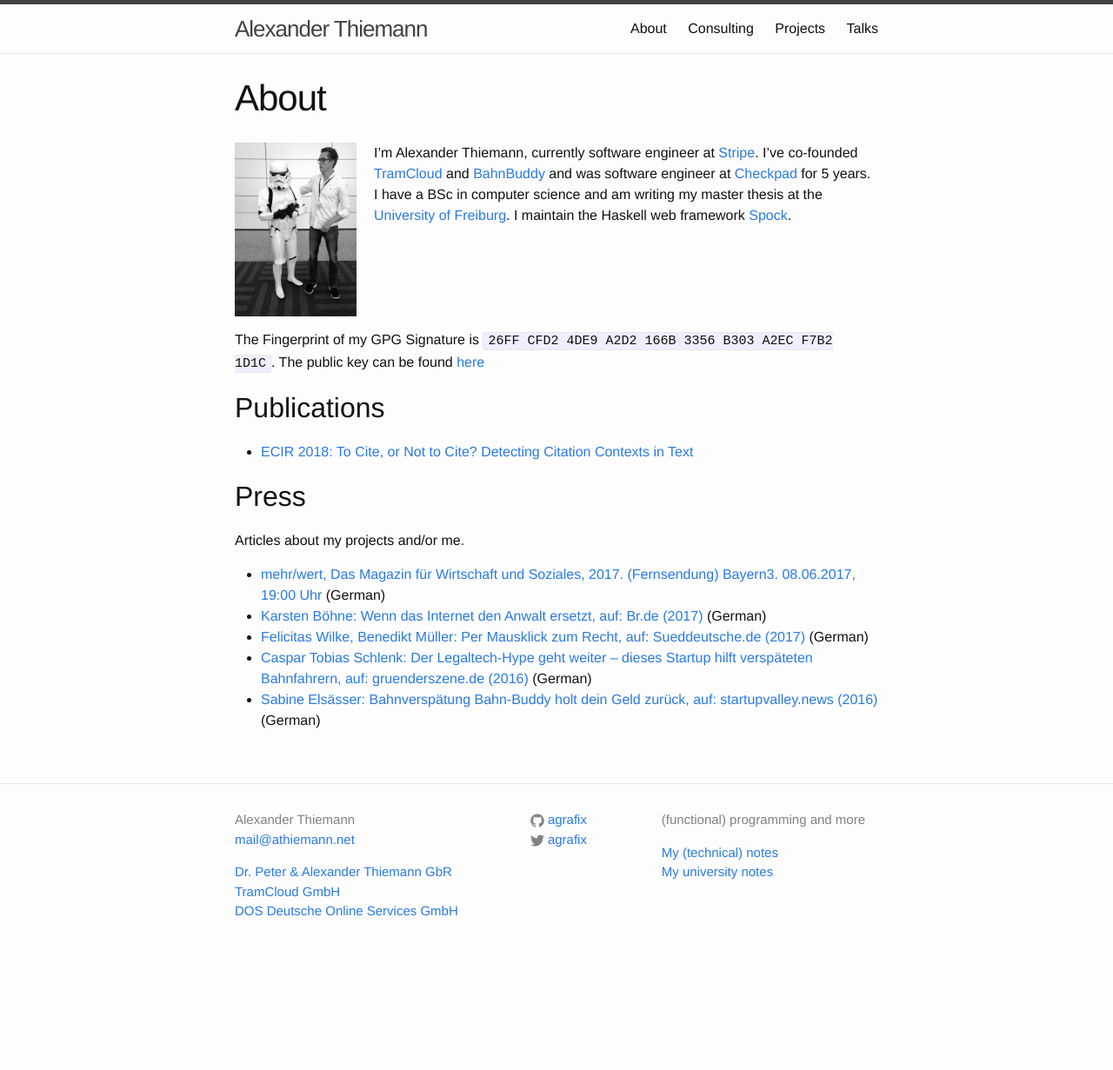
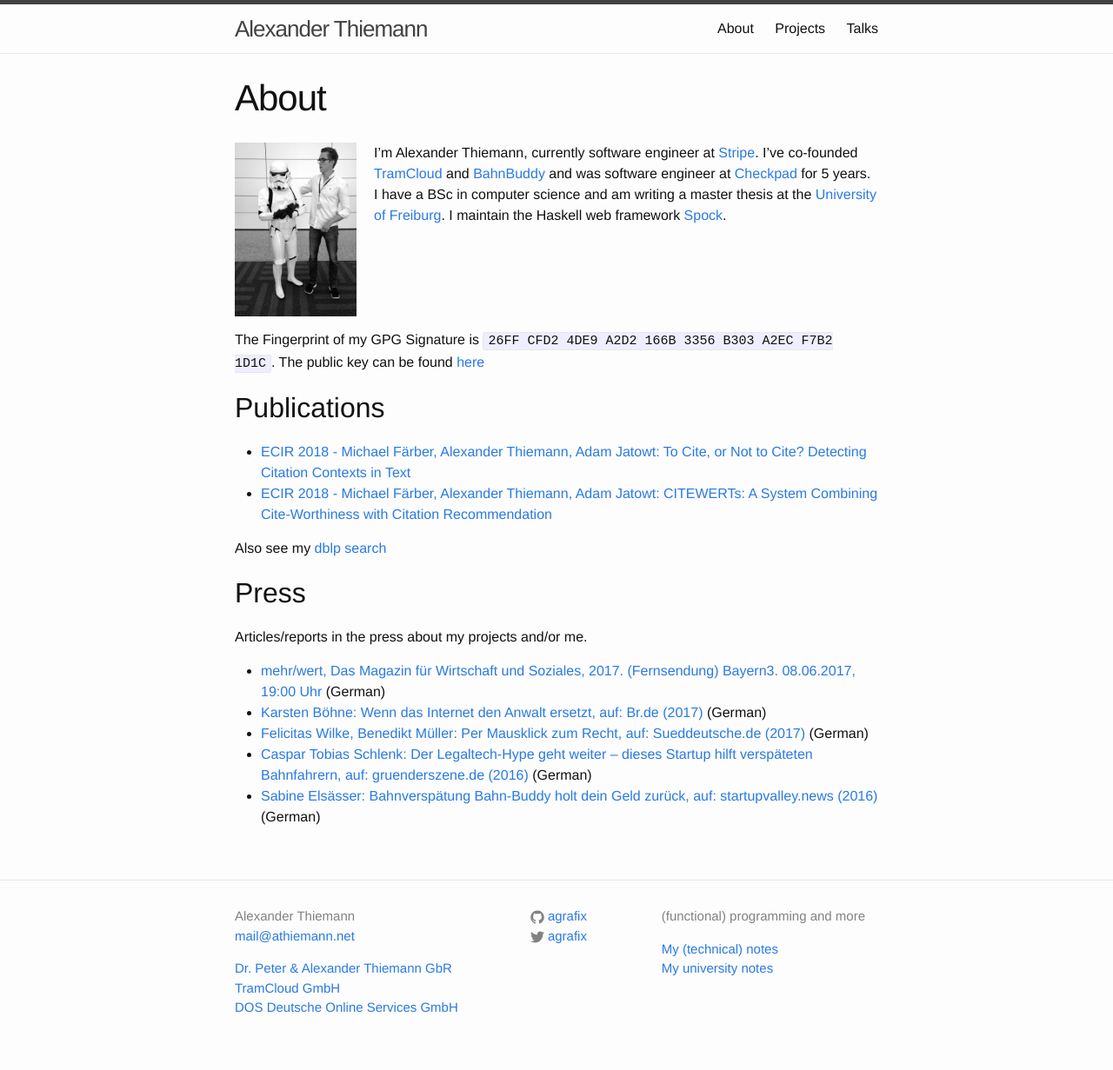
Before and after one commit to agrafix/homepage, a Jekyll site: the page built from about.md, in a window 1280 px wide. Shown: the whole page at 87% size. Built offline with Jekyll 4.4.1, drawn with Linux system fonts in a browser that asks for light colours; before the commit the page ends 1120 px from its top, so only the background shows below that.

Commit message:
some site updates

```diff
--- a/_includes/header.html
+++ b/_includes/header.html
@@ -17,9 +17,6 @@
           <a class="page-link" href="{{ '/about' | prepend: site.baseurl }}">
               About
           </a>
-          <a class="page-link" href="{{ '/consulting' | prepend: site.baseurl }}">
-              Consulting
-          </a>
           <a class="page-link" href="{{ '/projects' | prepend: site.baseurl }}">
               Projects
           </a>
--- a/about.md
+++ b/about.md
@@ -4,7 +4,7 @@ title: About
 permalink: /about/
 ---
 
-<img style="float: left; margin-right: 20px;" width="140" height="200" src="/images/2016-01-28-thiemann-wwdc.jpg"> I'm Alexander Thiemann, currently software engineer at [Stripe][stripe]. I've co-founded [TramCloud][tc] and [BahnBuddy][bb] and was software engineer at [Checkpad][cp] for 5 years. I have a BSc in computer science and am writing my master thesis at the [University of Freiburg][uni]. I maintain the Haskell web framework [Spock][spock].
+<img style="float: left; margin-right: 20px;" width="140" height="200" src="/images/2016-01-28-thiemann-wwdc.jpg"> I'm Alexander Thiemann, currently software engineer at [Stripe][stripe]. I've co-founded [TramCloud][tc] and [BahnBuddy][bb] and was software engineer at [Checkpad][cp] for 5 years. I have a BSc in computer science and am writing a master thesis at the [University of Freiburg][uni]. I maintain the Haskell web framework [Spock][spock].
 
 <br style="clear: both;" />
 
@@ -12,11 +12,14 @@ The Fingerprint of my GPG Signature is `26FF CFD2 4DE9 A2D2 166B  3356 B303 A2EC
 
 ## Publications
 
-* [ECIR 2018: To Cite, or Not to Cite? Detecting Citation Contexts in Text][pub-1]
+* [ECIR 2018 - Michael Färber, Alexander Thiemann, Adam Jatowt: To Cite, or Not to Cite? Detecting Citation Contexts in Text][pub-1]
+* [ECIR 2018 - Michael Färber, Alexander Thiemann, Adam Jatowt: CITEWERTs: A System Combining Cite-Worthiness with Citation Recommendation][pub-2]
+
+Also see my [dblp search][dblp]
 
 ## Press
 
-Articles about my projects and/or me.
+Articles/reports in the press about my projects and/or me.
 
 * [mehr/wert, Das Magazin für Wirtschaft und Soziales, 2017. (Fernsendung) Bayern3. 08.06.2017, 19:00 Uhr][br3tv-2017] (German)
 * [Karsten Böhne: Wenn das Internet den Anwalt ersetzt, auf: Br.de (2017)][br3-2017] (German)
@@ -25,6 +28,8 @@ Articles about my projects and/or me.
 * [Sabine Elsässer: Bahnverspätung Bahn-Buddy holt dein Geld zurück, auf: startupvalley.news (2016)][bb-startup] (German)
 
 [pub-1]: https://link.springer.com/chapter/10.1007%2F978-3-319-76941-7_50
+[pub-2]: https://link.springer.com/chapter/10.1007/978-3-319-76941-7_82
+[dblp]: https://dblp.uni-trier.de/pers/hd/t/Thiemann:Alexander
 [tc]: https://www.tramcloud.net
 [bb]: https://www.bahn-buddy.de
 [cp]: http://www.checkpad.de
```
Also changed, not shown: consulting.md (deleted, +0 -18 lines), projects.md (+2 -2 lines).
